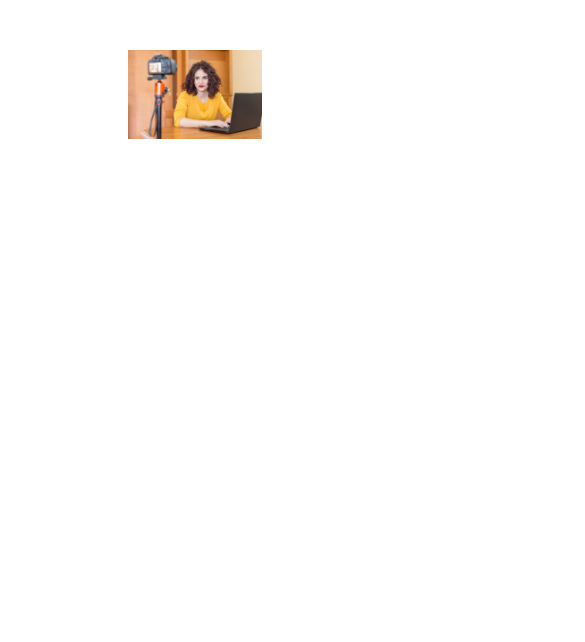
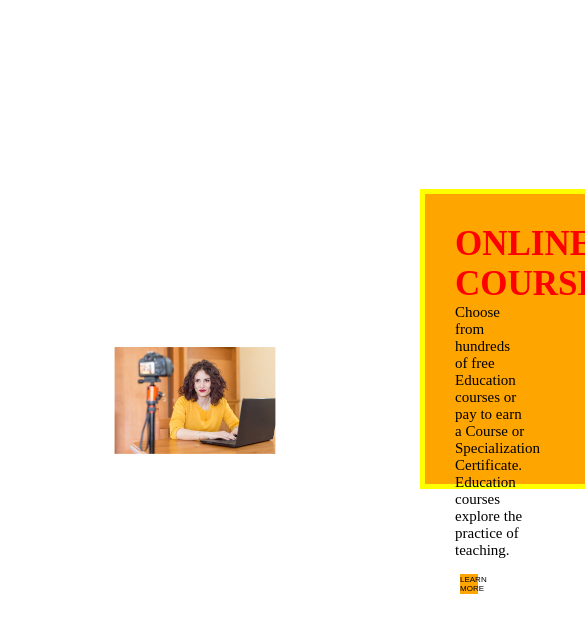
Before and after one commit to asya948/position-3, a plain HTML site: page index.html in a window 390 px wide. Shown: the top 642 px of the page, 585 px wide, since content can reach past the window. Drawn offline with Linux system fonts and the light colour scheme.

Commit message:
add relative absolute and responsive

```diff
--- a/_header.scss
+++ b/_header.scss
@@ -1,21 +1,23 @@
 .container-img{
-  width: 60%;
+  width: 80%;
   display: block;
   margin: auto;
   position: relative;
   padding: 50px;
+  transform: scale(1.2) translate(0, 255px);
 
 }
 
 .text-form{
   width: 70%;
   padding: 30px;
+  position: absolute;
 }
 .banner{
-  width:40%;
+  width:50%;
   height: 400px;
   background:orange;
-  position:absolute;
+  position:relative;
   z-index: 1;
   align-self: flex-end;
   left: 700px;
--- a/_responsive.scss
+++ b/_responsive.scss
@@ -0,0 +1,125 @@
+@media (max-width: 1100px){
+  .container-img {
+    width: 70%;
+  }
+  .banner{
+    width:50%;
+    height: 400px;
+    left: 600px;
+
+  }
+  .title-large{
+    font-size: 48px;
+  }
+
+  .text-p{
+    font-size: 20px;
+
+  }
+  .btn{
+    margin:20px 0;
+    width: 50%;
+    height: 40px;
+    font-size: 18px;
+
+  }
+}
+@media (max-width: 925px){
+  .title-large{
+    font-size: 40px;
+  }
+
+  .text-p{
+    font-size: 20px;
+  }
+  .banner {
+    width: 50%;
+    height: 350px;
+    left: 500px;
+  }
+  .container-img {
+    width: 60%;
+  }
+  .btn{
+    margin: 20px 0;
+    width: 50%;
+    height: 40px;
+    border: 5px solid white;
+    font-size: 12px;
+    text-transform: uppercase;
+    background-color: orange;
+  }
+
+}
+@media (max-width: 810px){
+  .banner{
+    width:50%;
+    height: 300px;
+    left: 500px;
+}
+  .container-img {
+    width: 60%;
+  }
+  .btn{
+    margin: 10px 0;
+    width: 40%;
+    height: 30px;
+   font-size: 10px;
+  }
+
+.title-large{
+  font-size: 35px;
+}
+
+.text-p{
+  font-size: 18px;
+}
+}
+@media (max-width: 735px){
+  .banner{
+    width:50%;
+    height:300px;
+    left: 420px;
+  }
+  .container-img {
+    width: 60%;
+  }
+  .btn{
+    margin: 10px 0;
+    width: 40%;
+    height: 30px;
+    font-size: 8px;
+  }
+
+  .title-large{
+    font-size: 35px;
+  }
+
+  .text-p{
+    font-size: 15px;
+  }
+}
+@media (max-width: 640px){
+  .banner{
+    width:50%;
+    height:300px;
+    left: 420px;
+  }
+  .container-img {
+    width: 60%;
+  }
+  .btn{
+    margin: 10px 0;
+    width: 40%;
+    height: 30px;
+    font-size: 8px;
+  }
+
+  .title-large{
+    font-size: 35px;
+  }
+
+  .text-p{
+    font-size: 15px;
+  }
+}
```
Also changed, not shown: style.css, 1 other file.
